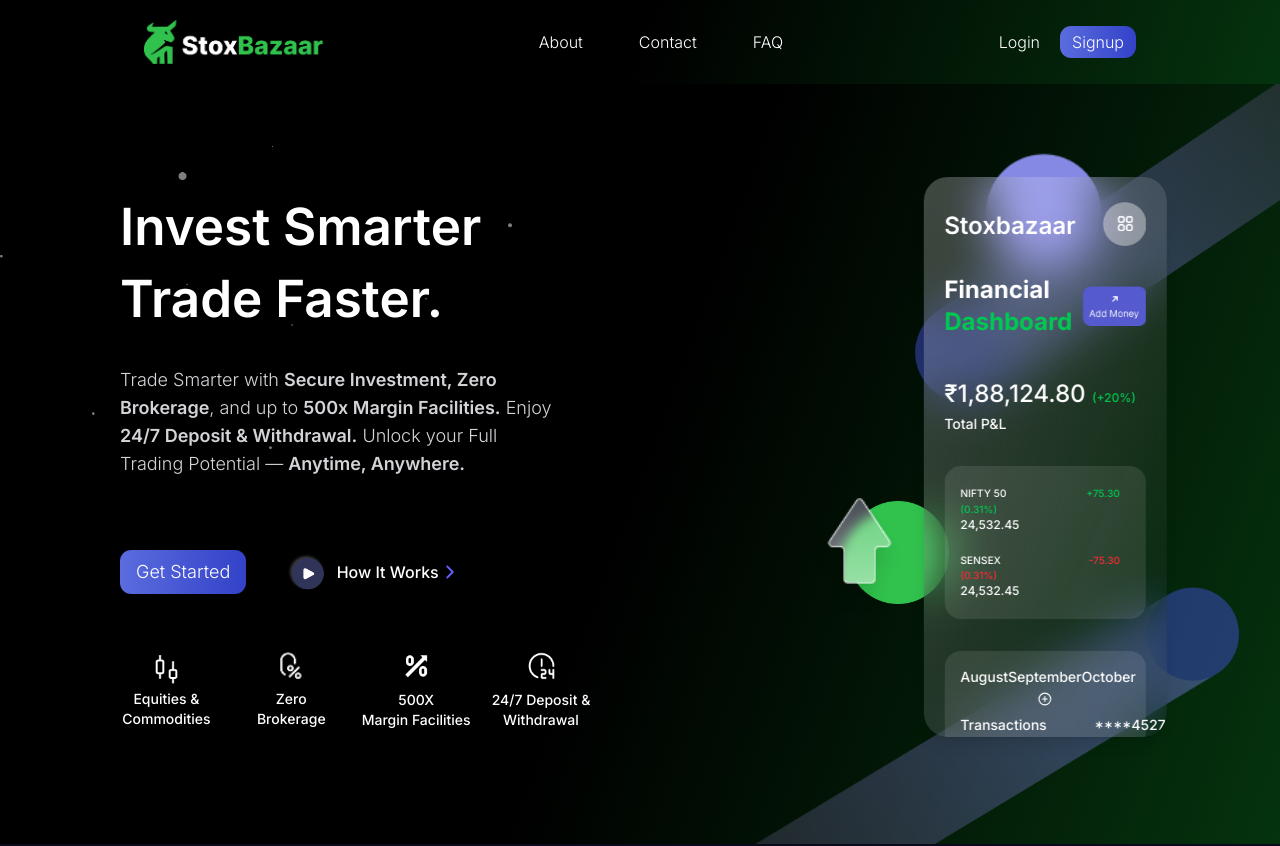
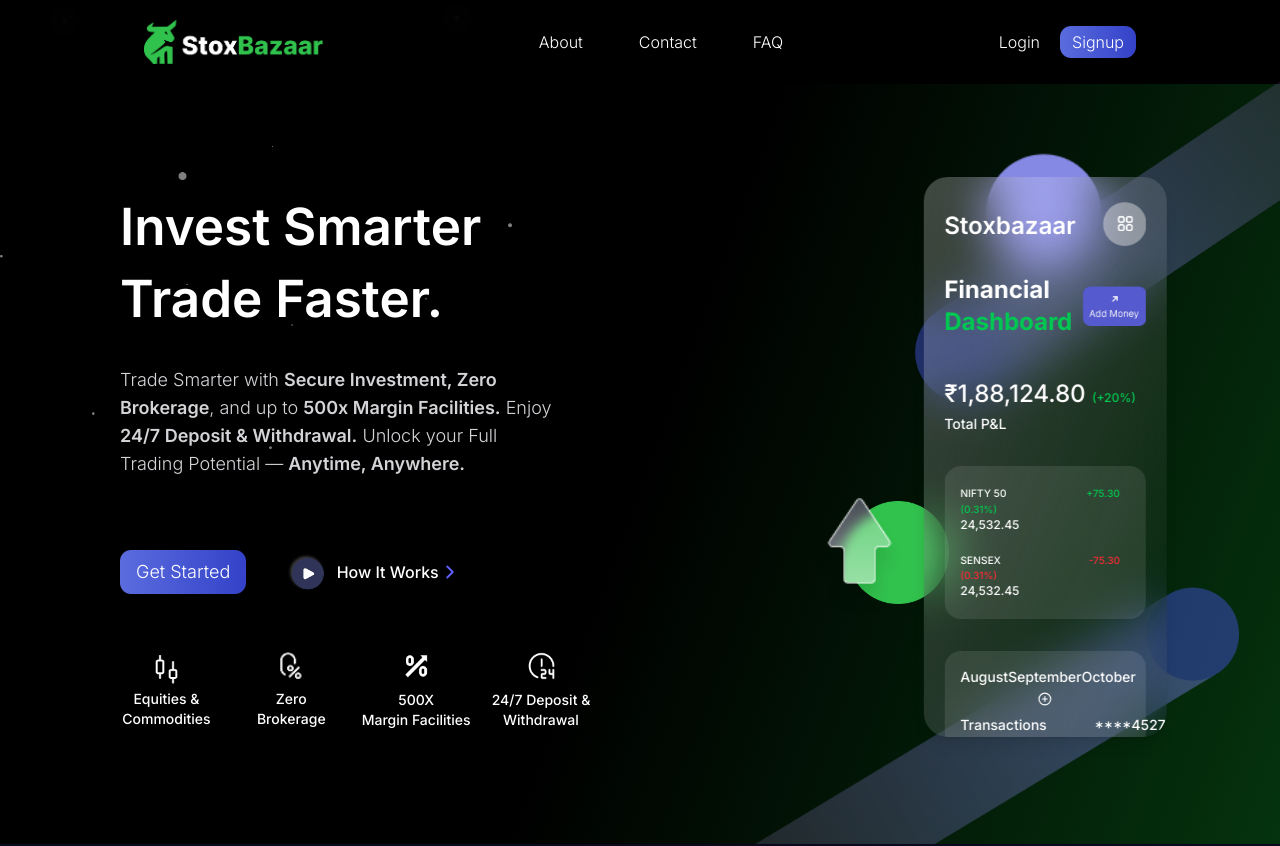
Before and after one commit to RISHIRAJ-BHATTACHARJEE/stoxbazzar, a React (Vite) app: page / in a window 1280 px wide. Shown: the top 846 px of the page. Built offline with nearby package versions, Linux system fonts and the light colour scheme.

Commit message:
Nabar Updated

```diff
--- a/src/App.jsx
+++ b/src/App.jsx
@@ -13,7 +13,7 @@
 
 function App() {
   return (
-    <div className="text-white inter-base">
+    <div className="text-white inter-base lg:bg-black">
       <Navbar />
       <HeroSection />
       <GetStartedSection />
--- a/src/components/Navbar.jsx
+++ b/src/components/Navbar.jsx
@@ -15,7 +15,7 @@
   const toggleMenu = useCallback(() => setMenuOpen((prev) => !prev), []);
 
   return (
-    <nav className="sticky top-0 z-50 bg-black lg:bg-[linear-gradient(110deg,_#000000_50%,_#05330E_100%)] flex items-center justify-between px-3 py-5 lg:px-36">
+    <nav className="sticky top-0 z-50 bg-black lg:bg-black/40 lg:backdrop-blur-md flex items-center justify-between px-3 py-5 lg:px-36">
       {/* Logo */}
       <img
         src="/logo.png"
@@ -26,13 +26,14 @@
       {/* Desktop Navigation */}
       <ul className="hidden lg:flex items-center gap-14 text-white font-light">
         {navLinks.map((link) => (
-          <li key={link.label}>
+          <li key={link.label} className="relative group">
             <a
               href={link.href}
               rel="noopener noreferrer"
-              className="hover:text-[#5A6CDE] transition-colors duration-200"
+              className="transition-colors duration-200 group-hover:text-[#5A6CDE] pb-1"
             >
               {link.label}
+              <span className="absolute -bottom-2 left-0 h-[2px] w-0 bg-[#5A6CDE] transition-all duration-300 group-hover:w-full"></span>
             </a>
           </li>
         ))}
@@ -57,7 +58,7 @@
         aria-label="Toggle Menu"
         className="lg:hidden text-white z-10"
       >
-        {menuOpen ? <X size={28}/> : <Menu size={28}/>}
+        {menuOpen ? <X size={28} /> : <Menu size={28} />}
       </button>
 
       {/* Mobile Menu */}
--- a/src/constants.js
+++ b/src/constants.js
@@ -1,31 +1,31 @@
 export const testimonials = [
   {
     name: "Rohan M.",
-    info: "Full-Time Trader",
+    info: "",
     description: "I've used multiple platforms, but this one truly stands out. Zero brokerage, lightning-fast withdrawals, and 24/7 support make it a dream for serious traders like me.",
     rating: 4
   },
   {
     name: "Priya S.",
-    info: "Part-Time Investor",
+    info: "",
     description: "I love how easy it is to deposit and withdraw anytime, even on Sundays. Plus, no hidden charges — just clean, honest trading.",
     rating: 5
   },
   {
     name: "Amit J.",
-    info: "Crypto Enthusiast",
+    info: "",
     description: "High leverage and negative balance protection gave me the confidence to scale my trades. Even when the market was volatile, my account stayed safe.",
     rating: 5
   },
   {
     name: "Sneha R.",
-    info: "New to Trading",
+    info: "",
     description: "As a beginner, I was worried about hidden fees and complicated apps. But this platform is super beginner-friendly with excellent customer support around the clock.",
     rating: 4
   },
   {
     name: "Manish T.",
-    info: "Professional Analyst",
+    info: "",
     description: "What impressed me the most is the ultra-fast withdrawal. I got funds in my bank account within minutes. That's rare in India.",
     rating: 5
   },
```
